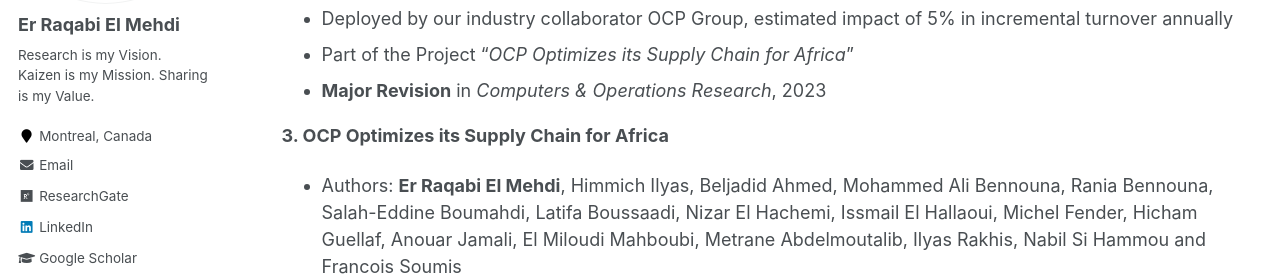
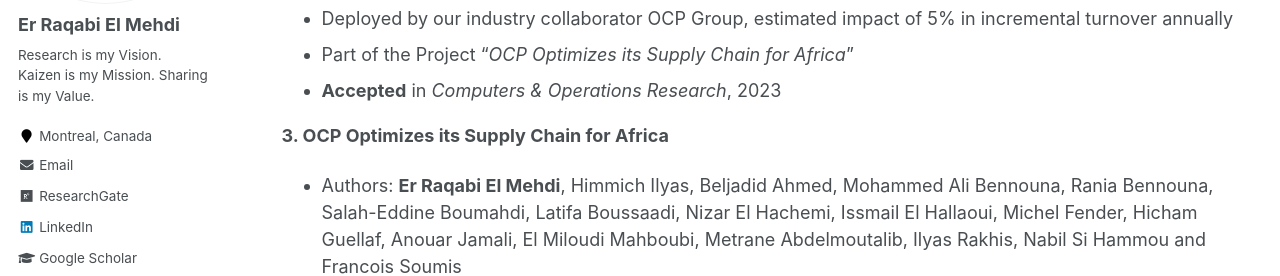
Before and after one commit to RqbMedi/rqbmedi.github.io, a Jekyll site: the page built from _pages/publications.md, in a window 1280 px wide and 900 px high, scrolled down 439 px. Shown: the part 180-456 px from the top of the window. Built offline with Jekyll 4.4.1, drawn with Linux system fonts in a browser that asks for light colours; some web fonts are replaced.

Commit message:
Update publications.md

```diff
--- a/_pages/publications.md
+++ b/_pages/publications.md
@@ -20,7 +20,7 @@ Published & Under Review
  - Authors: Himmich Ilyas∗, **Er Raqabi El Mehdi**∗, El Hachemi Nizar, El Hallaoui Issmaïl, Metrane Abdelmoutalib and Soumis François
  - Deployed by our industry collaborator OCP Group, estimated impact of 5% in incremental turnover annually
  - Part of the Project "*OCP Optimizes its Supply Chain for Africa*"
- - **Major Revision** in *Computers & Operations Research*, 2023
+ - **Accepted** in *Computers & Operations Research*, 2023
 
 **3. OCP Optimizes its Supply Chain for Africa**
  - Authors: **Er Raqabi El Mehdi**, Himmich Ilyas, Beljadid Ahmed, Mohammed Ali Bennouna, Rania Bennouna, Salah-Eddine Boumahdi,    Latifa Boussaadi, Nizar El Hachemi, Issmail El Hallaoui, Michel Fender, Hicham Guellaf, Anouar Jamali, El Miloudi Mahboubi, Metrane Abdelmoutalib,  Ilyas Rakhis, Nabil Si Hammou and Francois Soumis
```
